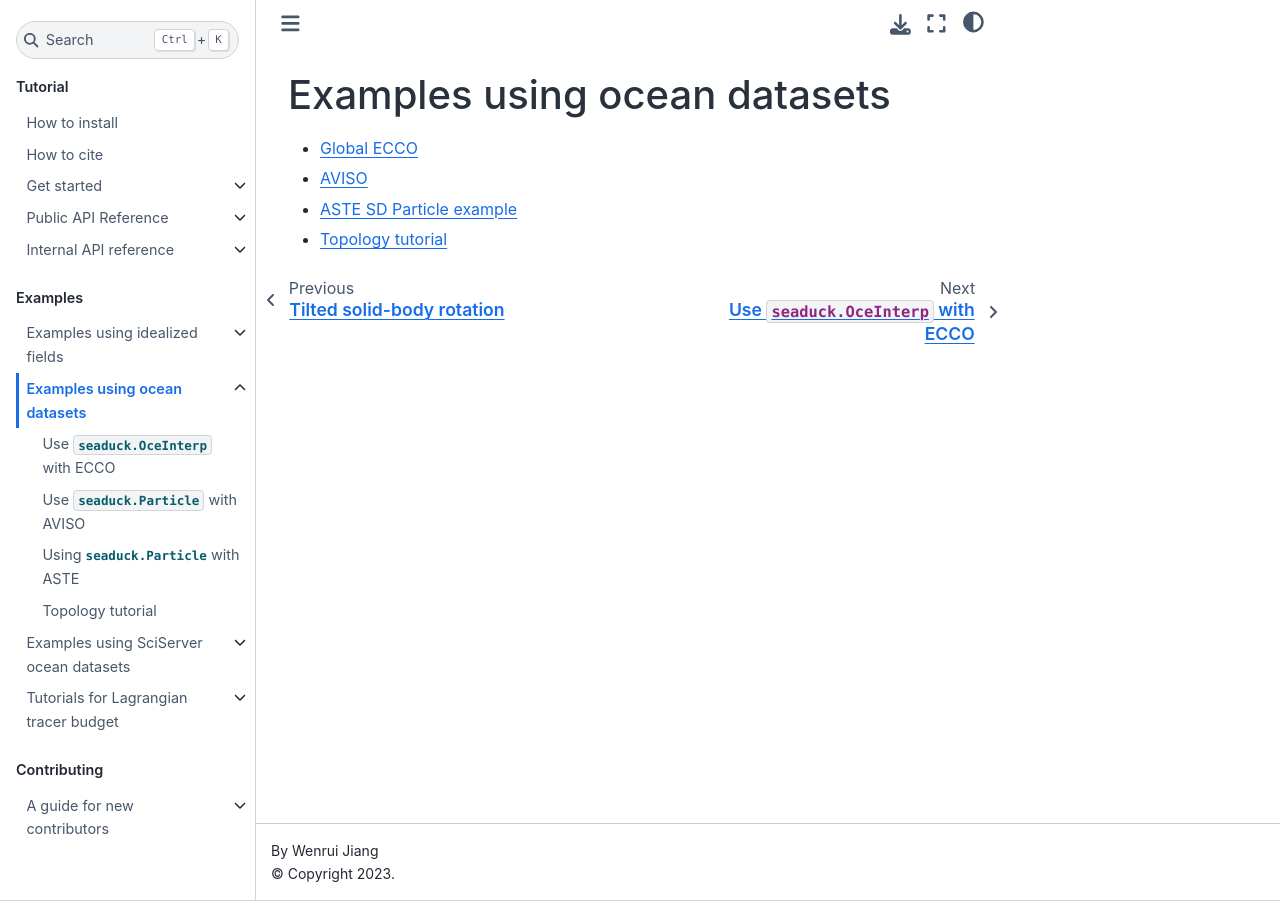
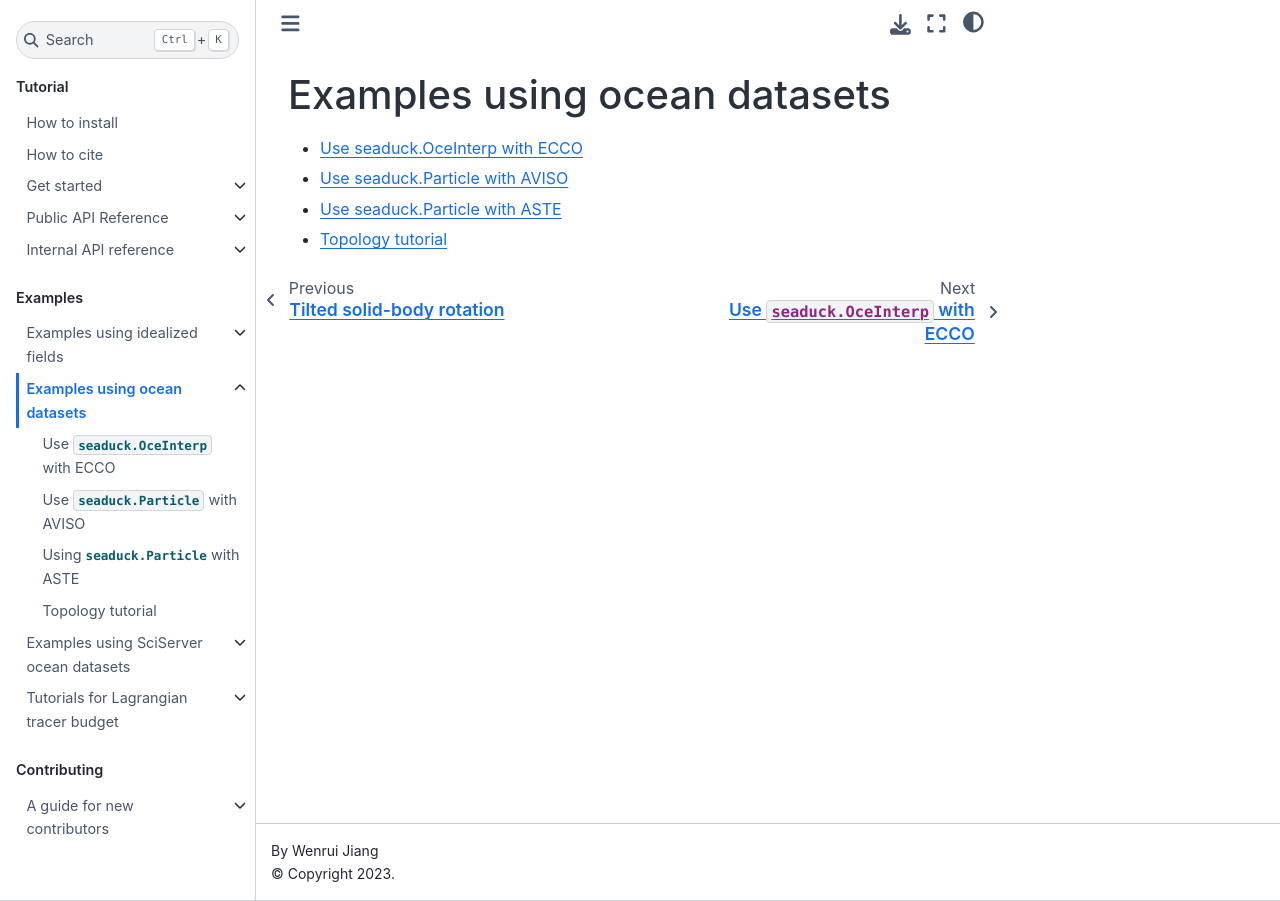
Before and after one commit to MaceKuailv/seaduck, a Jupyter Book: the page built from docs/ocean_example.md, in a window 1280 px wide. Built offline with Jupyter Book 1.0.4 settings and Sphinx 7.4.7 and the Sphinx Book theme 1.1.4, drawn with Linux system fonts in a browser that asks for light colours.

Commit message:
a few tweaks after all that claude has done

```diff
--- a/docs/ocean_example.md
+++ b/docs/ocean_example.md
@@ -1,6 +1,6 @@
 # Examples using ocean datasets
 
-- [Global ECCO](notebook/global_ECCO.ipynb)
-- [AVISO](notebook/AVISO.ipynb)
-- [ASTE SD Particle example](notebook/ASTE_sd.Particle_example.ipynb)
+- [Use seaduck.OceInterp with ECCO](notebook/global_ECCO.ipynb)
+- [Use seaduck.Particle with AVISO](notebook/AVISO.ipynb)
+- [Use seaduck.Particle with ASTE](notebook/ASTE_sd.Particle_example.ipynb)
 - [Topology tutorial](notebook/topology_tutorial.ipynb)
```
Also changed, not shown: docs/ideal_test.md (+3 -3 lines), docs/intro.md (+3 -0 lines).
